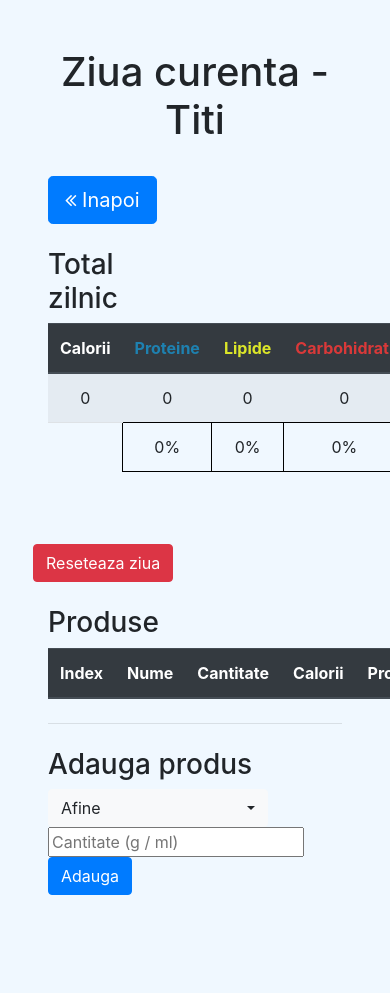
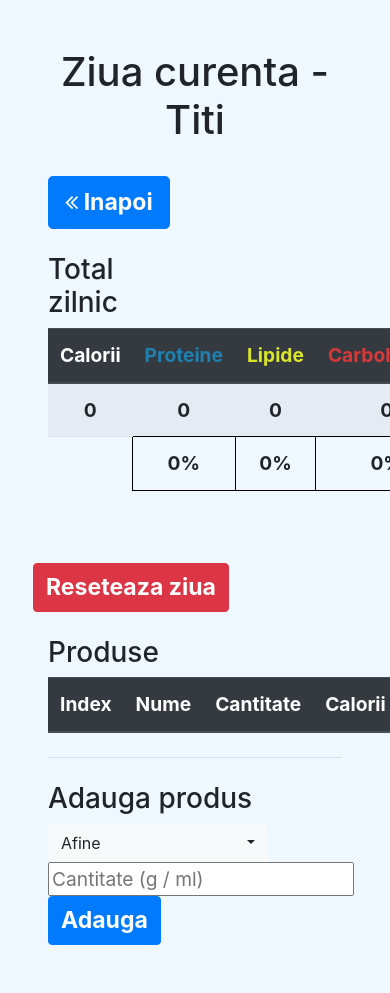
Before and after one commit to liviubrinza/calories_counter, a Flask app: page /daily?user=Titi in a window 390 px wide; the page is wider, and only the part inside the window is pictured. Before the commit the page ends 895 px from the top of that part, so only its background shows below. Run offline with Flask 2, Linux system fonts and the light colour scheme; lists and menus that the app fills with data are empty; some libraries are stand-ins or nearby versions.

Commit message:
Force style adjustments

```diff
--- a/products.csv
+++ b/products.csv
@@ -253,4 +253,3 @@ Xylitol,240.0,0.0,0.0,100.0
 Zahar,399.6,0.0,0.0,99.9
 Zmeura,65.4,1.4,0.6,13.6
 Zucchini,17.72,1.21,0.32,2.5
-Test,1,2,3,4
--- a/templates/base.html
+++ b/templates/base.html
@@ -9,7 +9,7 @@
     {{ bootstrap.load_js() }}
     <link rel="stylesheet" href="https://cdnjs.cloudflare.com/ajax/libs/font-awesome/4.7.0/css/font-awesome.min.css">
   </head>
-  <body style="background-color: aliceblue;">
+  <body style="background-color: aliceblue; font-size: 120%; font-weight: bold;">
     <div id="content">{% block content %}{% endblock %}</div>
   </body>
 </html>
--- a/templates/daily.html
+++ b/templates/daily.html
@@ -25,7 +25,7 @@
   </div>
   <div class="row">
     <div class="col-sm-3">
-      <button onclick="location.href = '/'" id="myButton" class="btn btn-primary btn-floating btn-lg">
+      <button onclick="location.href = '/'" id="myButton" class="btn btn-primary btn-floating btn-lg" style="font-weight: bold; font-size: 120%;">
         <i class="fa fa-angle-double-left" aria-hidden="true"></i>&nbsp;Inapoi</button>
     </div>
   </div>
@@ -163,7 +163,7 @@
 
   <div class="mb-4">
     <div class="row">
-      <button type="button" class="btn btn-danger"  data-toggle="modal" data-target="#resetModal">Reseteaza ziua</button>
+      <button type="button" class="btn btn-danger"  data-toggle="modal" data-target="#resetModal" style="font-weight: bold; font-size: 120%;">Reseteaza ziua</button>
     </div>
   </div>
 
@@ -212,15 +212,15 @@
       <div class="col-sm-2">
         <select class="selectpicker" form="productForm" id="product" name="product" data-live-search="true">
           {% for product in all_products %}
-          <option>{{product.name}}</option>
+          <option style="font-weight: bold;">{{product.name}}</option>
           {% endfor %}
         </select>
       </div>
-      <div class="col-sm-10">
+      <div class="col-sm-10" style="font-weight: bold;">
         <form id="productForm" action="{{url_for("add_product_daily")}}" method="post">
           <input type="number" step=0.01 min=0 id="add_product_qt" name="quantity" placeholder="Cantitate (g / ml)">
           <input type="hidden" id="user" name="user" value="{{user}}">
-          <button type="submit" class="btn btn-primary">Adauga</button>
+          <button type="submit" class="btn btn-primary" style="font-weight: bold; font-size: 120%">Adauga</button>
         </form>
       </div>
     </div>
--- a/templates/main.html
+++ b/templates/main.html
@@ -18,7 +18,7 @@
   </div>
   <div class="row">
     <div class="col-sm-6 mb-4 text-center">
-      <button onclick="location.href = 'products'" id="myButton" class="btn btn-primary btn-floating btn-lg" style="scale: 1.5;">
+      <button onclick="location.href = 'products'" id="myButton" class="btn btn-primary btn-floating btn-lg" style="scale: 1.5; font-weight: bold;">
         <i class="fa fa-angle-double-left" aria-hidden="true"></i>&nbsp;Produse</button>
     </div>
   </div>
@@ -27,7 +27,7 @@
   </div>
   <div class="row">
     <div class="col-sm-6 mb-4 text-center">
-      <button onclick="location.href = 'daily?user=Titi'" id="myButton" class="btn btn-danger btn-floating btn-lg" style="scale: 1.5;">
+      <button onclick="location.href = 'daily?user=Titi'" id="myButton" class="btn btn-danger btn-floating btn-lg" style="scale: 1.5; font-weight: bold;">
         Evidenta zilnica (Titi)&nbsp;&nbsp;<i class="fa fa-angle-double-right" aria-hidden="true"></i>
       </button>
     </div>
@@ -37,7 +37,7 @@
   </div>
   <div class="row" >
     <div class="col-sm-6 mb-4 text-center">
-      <button onclick="location.href = 'daily?user=Inci'" id="myButton" class="btn btn-floating btn-lg" style="background-color: orange; color: white; scale:1.5;" >
+      <button onclick="location.href = 'daily?user=Inci'" id="myButton" class="btn btn-floating btn-lg" style="background-color: orange; color: white; scale:1.5; font-weight: bold;" >
         Evidenta zilnica (Inci)&nbsp;&nbsp;<i class="fa fa-angle-double-right" aria-hidden="true"></i>
       </button>
     </div>
--- a/templates/products.html
+++ b/templates/products.html
@@ -125,7 +125,7 @@
         </div>
         <div class="row">
           <div class="col-sm-3">
-            <button onclick="location.href = '/'" id="myButton" class="btn btn-primary btn-floating btn-lg">
+            <button onclick="location.href = '/'" id="myButton" class="btn btn-primary btn-floating btn-lg" style="font-weight: bold; font-size: 120%;">
               <i class="fa fa-angle-double-left" aria-hidden="true"></i>&nbsp;Inapoi</button>
           </div>
         </div>
@@ -144,7 +144,7 @@
         {% endif %}
     </div>
 
-    <button type="button" class="btn btn-primary px-3" data-toggle="modal" data-target="#addModal">
+    <button type="button" class="btn btn-primary px-3" data-toggle="modal" data-target="#addModal" style="font-weight: bold; font-size: 120%;">
         <i class="fa fa-plus-circle" aria-hidden="true">&nbsp;Adauga produs</i>
     </button>
 
```
Also changed, not shown: Product.py (+8 -8 lines).
